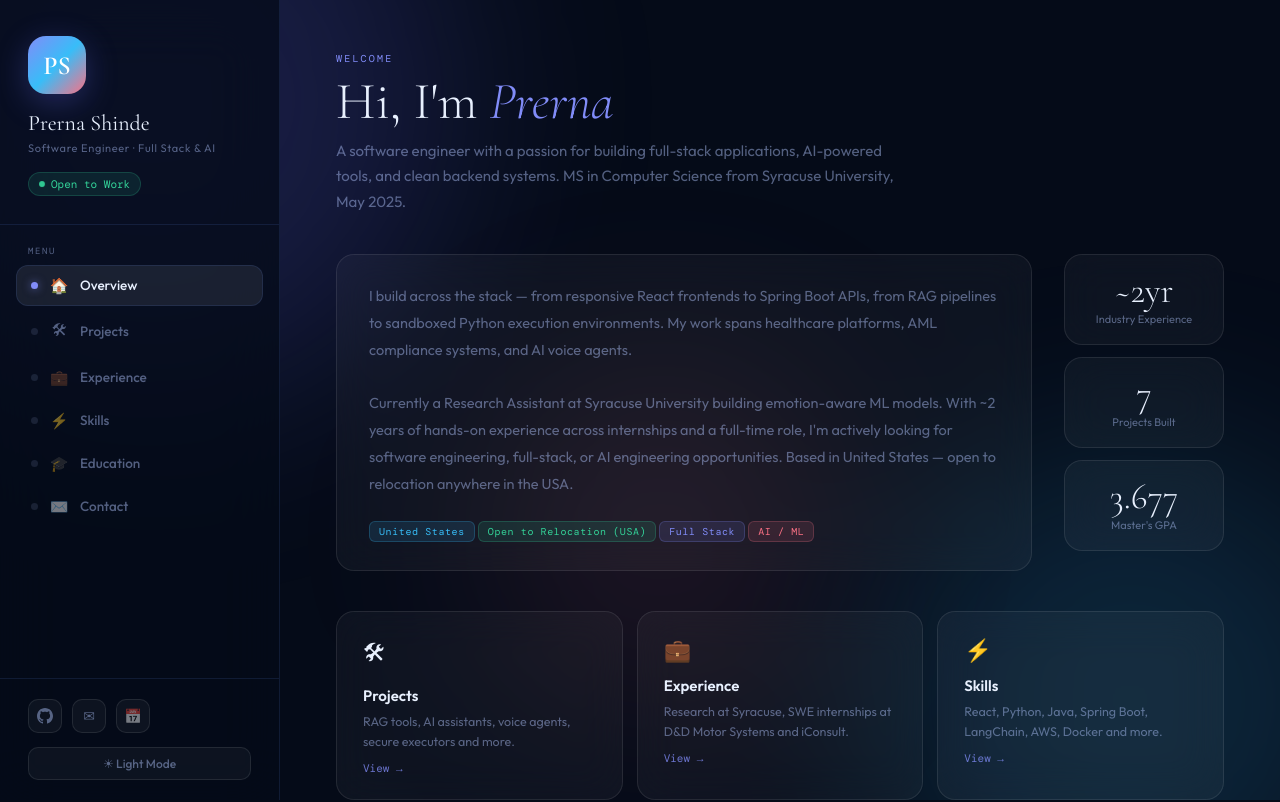
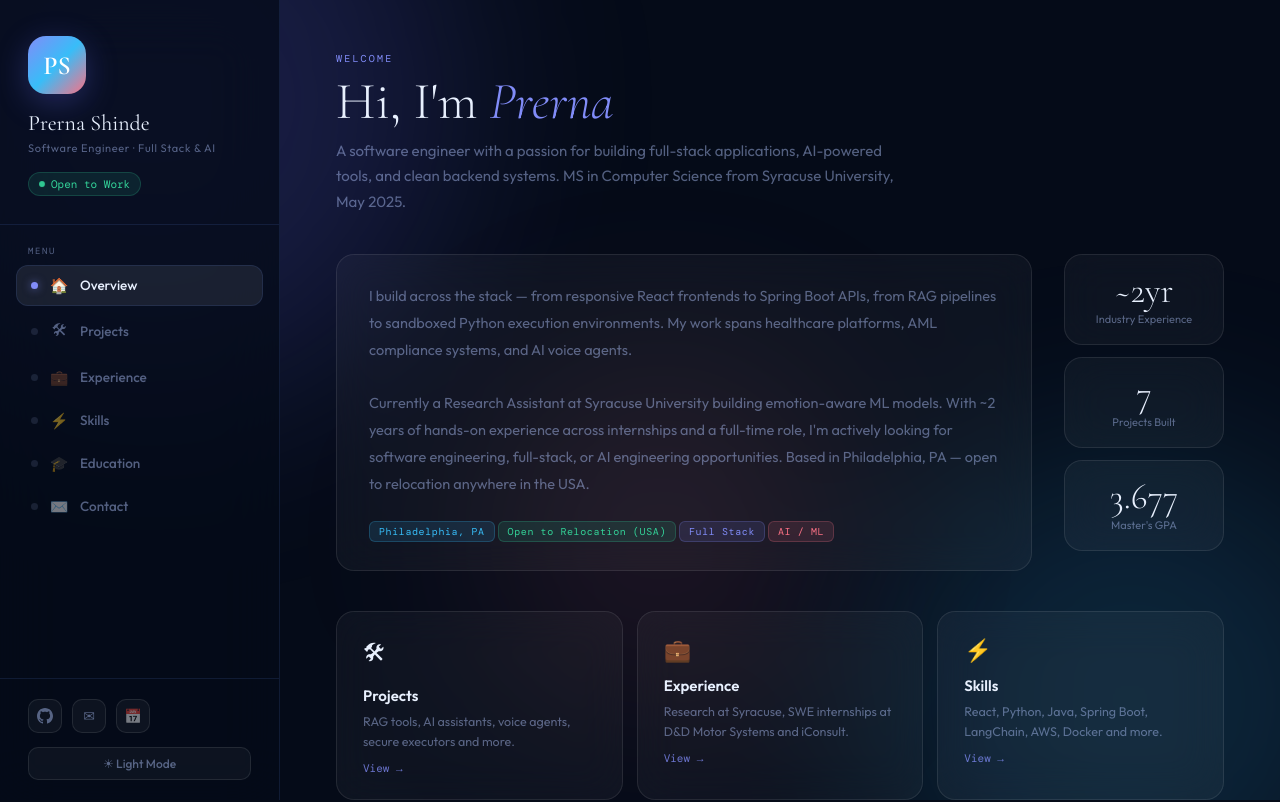
Before and after one commit to prerna1001/prerna_portfolio, a React (Vite) app: page / in a window 1280 px wide. Shown: the top 802 px of the page. Built offline with nearby package versions, Linux system fonts and the light colour scheme; a web font is replaced by a local one.

Commit message:
location

```diff
--- a/src/components/Contact.jsx
+++ b/src/components/Contact.jsx
@@ -30,7 +30,7 @@ const CONTACTS = [
     icon: '📍',
     iconBg: 'rgba(56,189,248,0.12)',
     label: 'Location',
-    value: 'United States',
+    value: 'Philadelphia, PA',
     desc: 'Open to relocation anywhere in the USA & remote roles.',
     href: null,
   },
--- a/src/components/Overview.jsx
+++ b/src/components/Overview.jsx
@@ -31,10 +31,10 @@ export default function Overview({ onNav }) {
           <p style={{ fontSize: 14.5, color: 'var(--muted)', lineHeight: 1.85 }}>
             I build across the stack — from responsive React frontends to Spring Boot APIs, from RAG pipelines to sandboxed Python execution environments. My work spans healthcare platforms, AML compliance systems, and AI voice agents.
             <br /><br />
-            Currently a Research Assistant at Syracuse University building emotion-aware ML models. With ~2 years of hands-on experience across internships and a full-time role, I'm actively looking for software engineering, full-stack, or AI engineering opportunities. Based in United States — open to relocation anywhere in the USA.
+            Currently a Research Assistant at Syracuse University building emotion-aware ML models. With ~2 years of hands-on experience across internships and a full-time role, I'm actively looking for software engineering, full-stack, or AI engineering opportunities. Based in Philadelphia, PA — open to relocation anywhere in the USA.
           </p>
           <div style={{ marginTop: 20 }}>
-            <Tag label="United States" color="sky" />
+            <Tag label="Philadelphia, PA" color="sky" />
             <Tag label="Open to Relocation (USA)" color="emerald" />
             <Tag label="Full Stack" color="indigo" />
             <Tag label="AI / ML" color="rose" />
```
